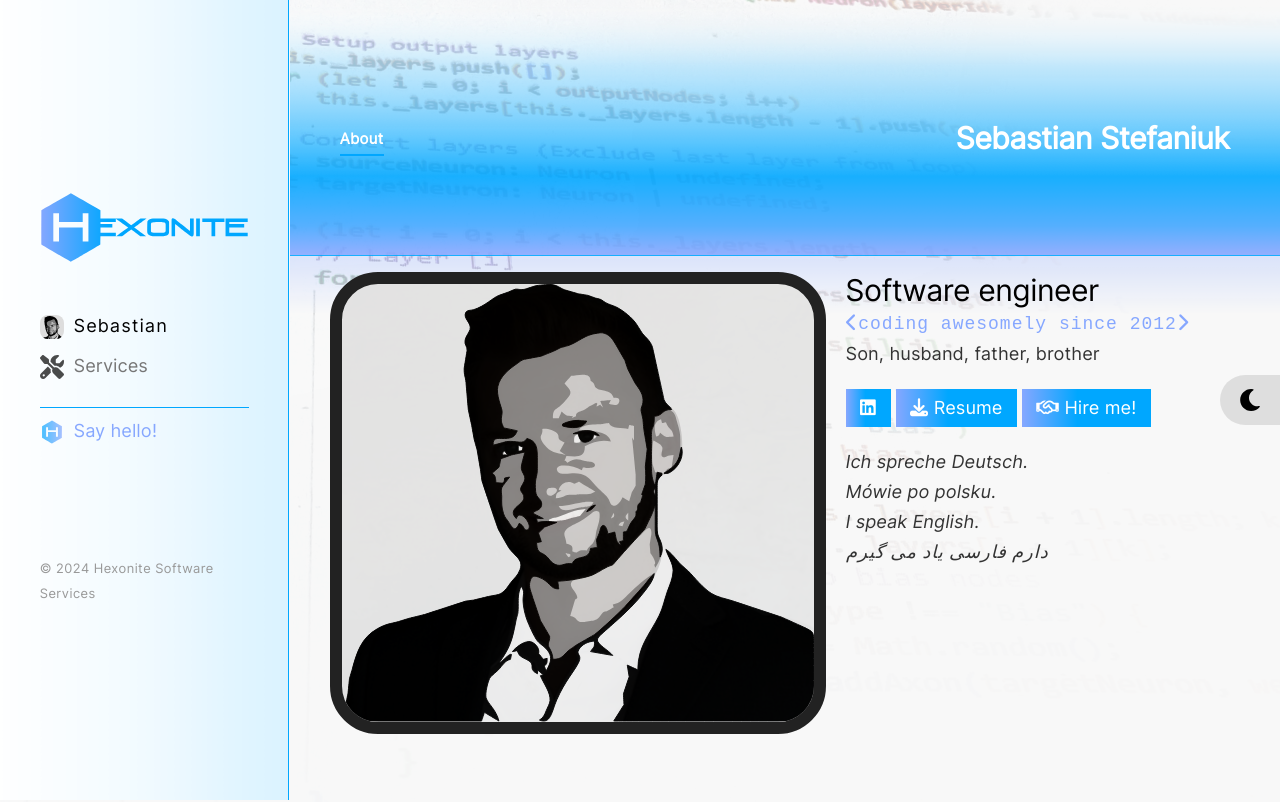
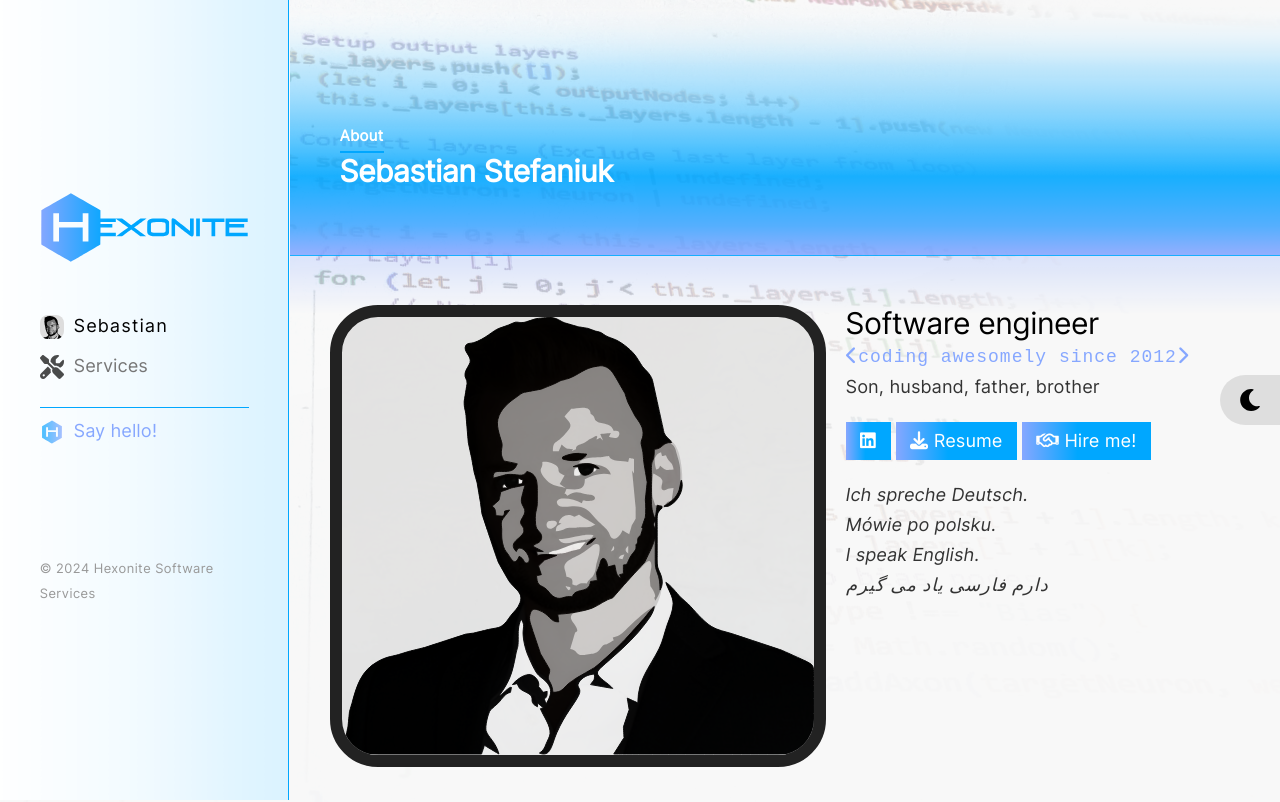
Before and after one commit to sebboness/hexonite.net, a Next.js app: page /sebastian in a window 1280 px wide. Shown: the top 802 px of the page. Built offline with nearby package versions, Linux system fonts and the light colour scheme.

Commit message:
about page styles update

```diff
--- a/components/about/index.jsx
+++ b/components/about/index.jsx
@@ -21,8 +21,10 @@ const AboutMain = () => {
         <div className="about">
           <div className="title">
             <div className="title_flex">
-              <span>About</span>
-              <h3>Sebastian Stefaniuk</h3>
+              <div className="left">
+                <span>About</span>
+                <h3>Sebastian Stefaniuk</h3>
+              </div>
             </div>
           </div>
 
--- a/styles/scss/main/_about.scss
+++ b/styles/scss/main/_about.scss
@@ -10,6 +10,11 @@
     padding: 100px 0px 100px 0px;
     @media only screen and (max-width: 670px) {
         text-align: center;
+    }
+}
+.about .title {
+    @media only screen and (max-width: 670px) {
+        text-align: left;
     }
 }
 
```
